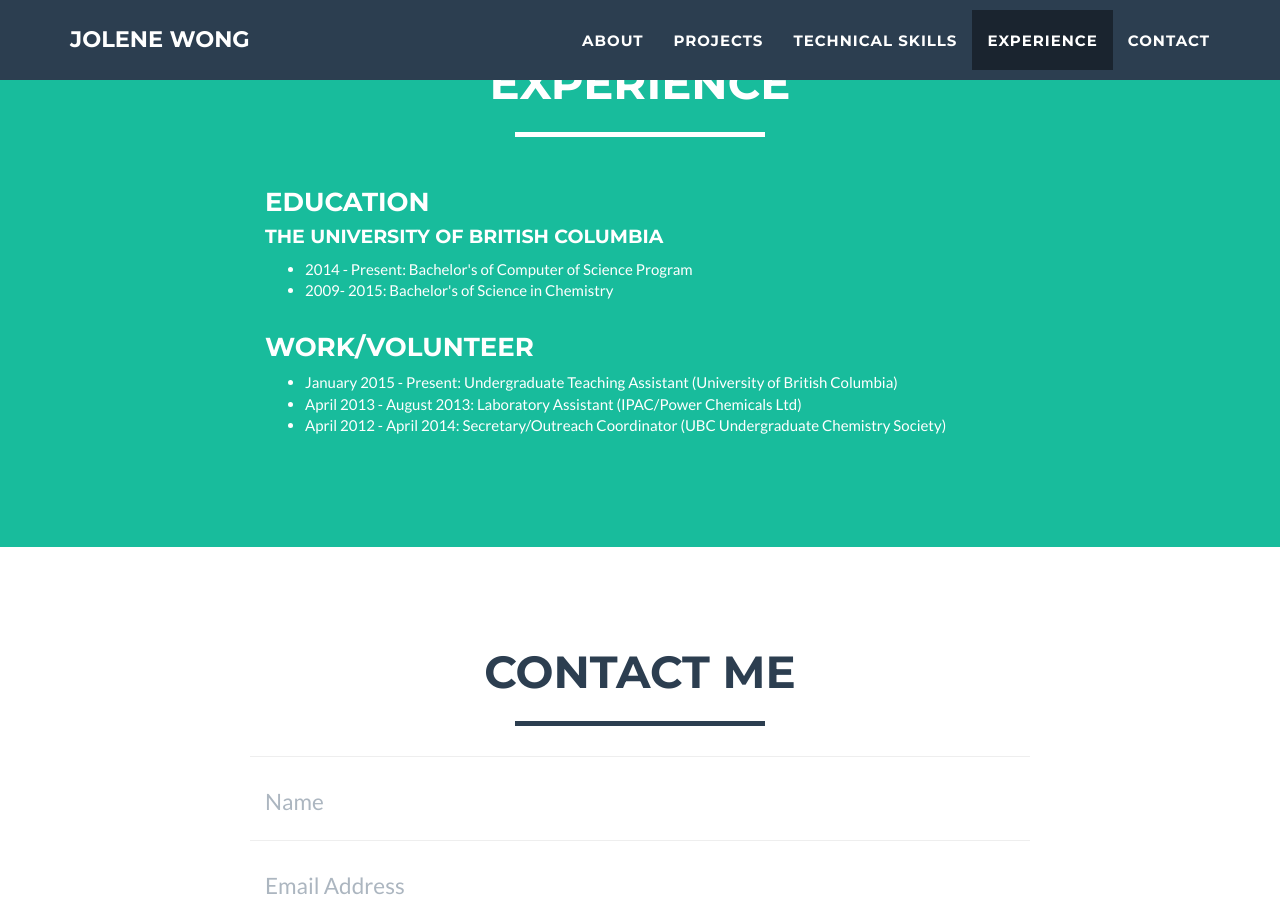
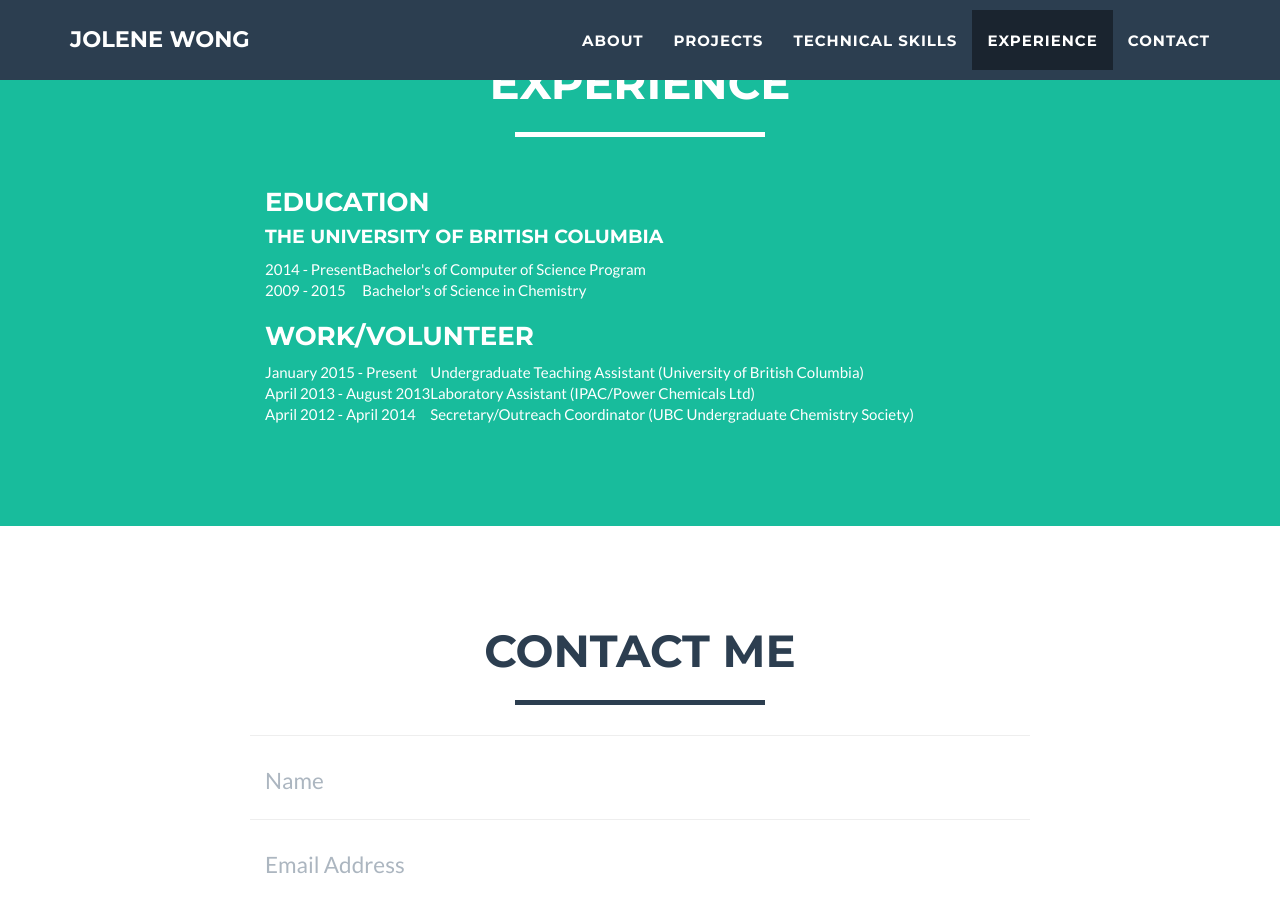
Before and after one commit to milktea02/milktea02.github.io, a Jekyll site: the page built from index.html, in a window 1280 px wide and 900 px high, scrolled down 2936 px. Built offline with Jekyll 4.4.1, drawn with Linux system fonts in a browser that asks for light colours; comment, search, counter and statistics services are not loaded.

Commit message:
table for experiences

```diff
--- a/_includes/education.html
+++ b/_includes/education.html
@@ -11,19 +11,35 @@
                 <div class="col-lg-8 col-lg-offset-2">
                     <h3>Education</h3>
                     <h4>The University of British Columbia</h4>
-                    <ul>
-                        <li>2014 - Present: Bachelor's of Computer of Science Program </li>
-                        <li>2009- 2015: Bachelor's of Science in Chemistry </li>
-                    </ul>
+                    <table>
+                        <tr>
+                            <td>2014 - Present</td>
+                            <td>Bachelor's of Computer of Science Program</td>
+                        </tr>
+                        <tr>
+                            <td>2009 - 2015</td>
+                            <td>Bachelor's of Science in Chemistry</td>
+                        </tr>
+                    </table>
                 </div>
             </div>
             <div class="row">
                 <div class="col-lg-8 col-lg-offset-2">
                     <h3>Work/Volunteer</h3>
-                    <ul>
-                        <li>January 2015 - Present: Undergraduate Teaching Assistant (University of British Columbia)</li>
-                        <li>April 2013 - August 2013: Laboratory Assistant (IPAC/Power Chemicals Ltd)</li>
-                        <li>April 2012 - April 2014: Secretary/Outreach Coordinator (UBC Undergraduate Chemistry Society)</li>
+                    <table>
+                        <tr>
+                            <td>January 2015 - Present</td>
+                            <td>Undergraduate Teaching Assistant (University of British Columbia)</td>
+                        </tr>
+                        <tr>
+                            <td>April 2013 - August 2013</td>
+                            <td>Laboratory Assistant (IPAC/Power Chemicals Ltd)</td>
+                        </tr>
+                        <tr>
+                            <td>April 2012 - April 2014</td>
+                            <td>Secretary/Outreach Coordinator (UBC Undergraduate Chemistry Society)</td>
+                        </tr>
+                    </table>
                 </div>
             </div>
         </div>
```
